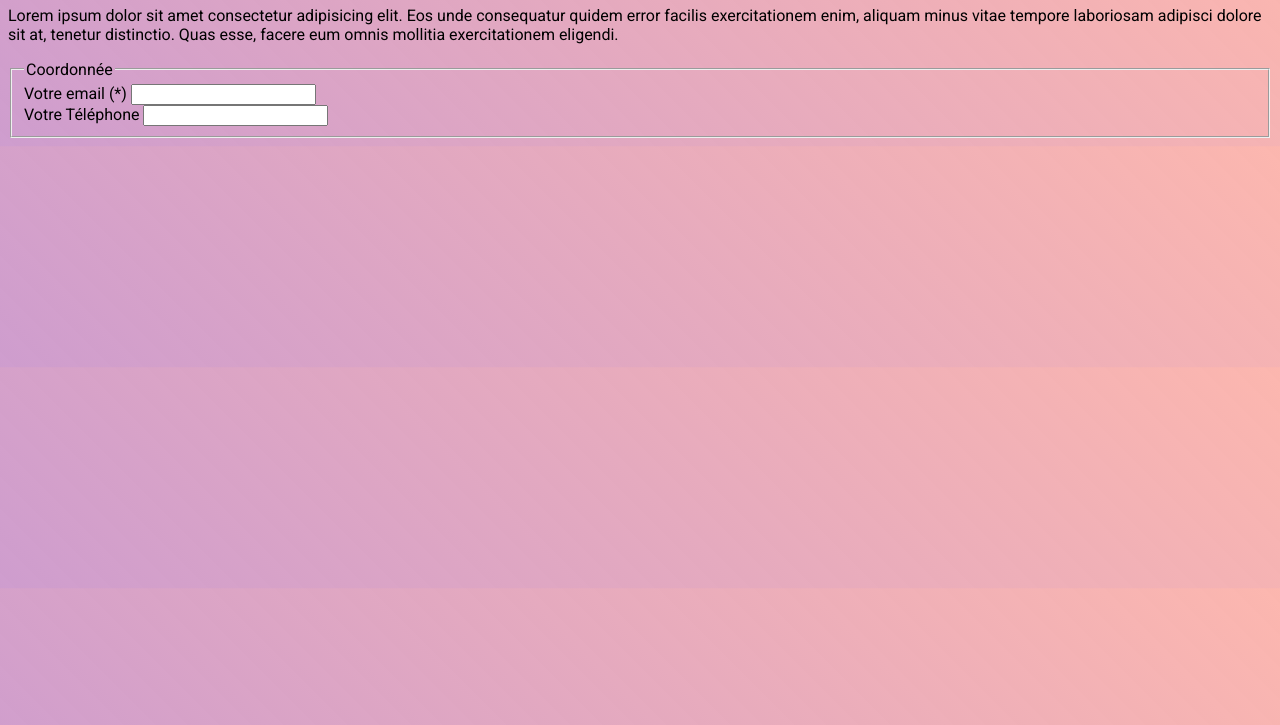
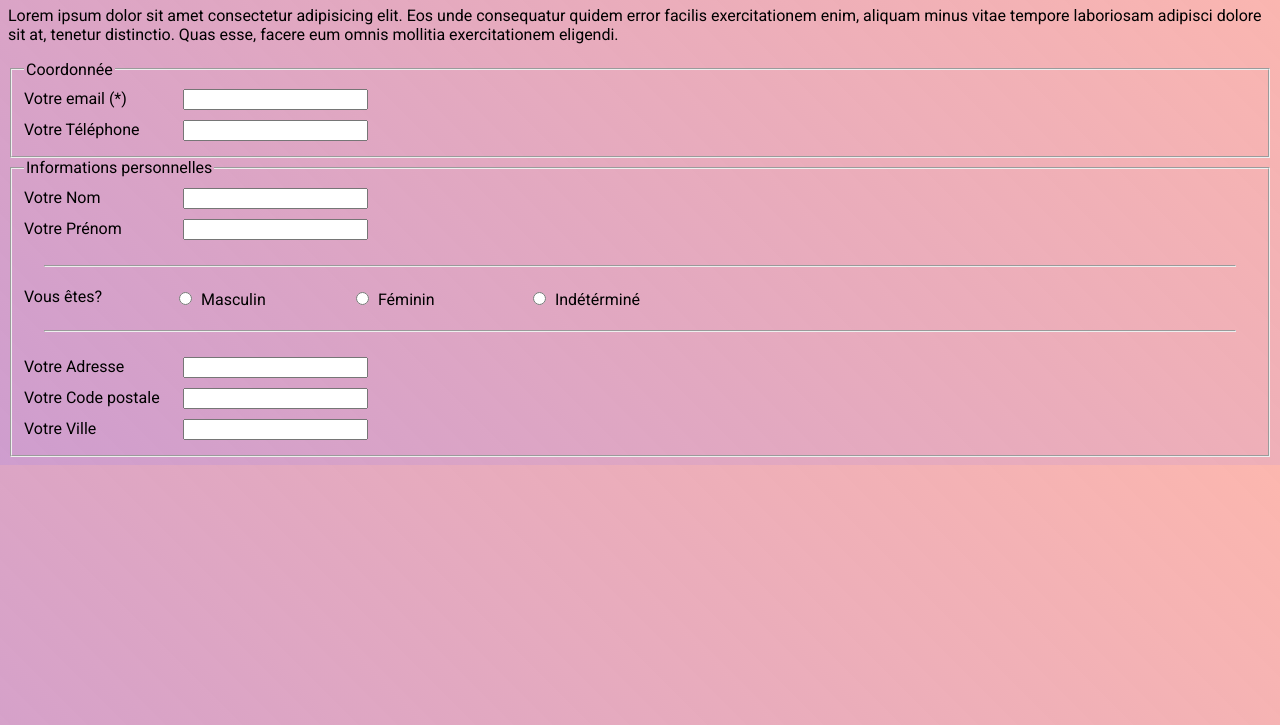
Before and after one commit to ChuckyMaster/WebStatic2, a plain HTML site: page WebStatic-main/formulaire/index.html in a window 1280 px wide. Shown: the part 75-800 px from the top of the page. Drawn offline with Linux system fonts and the light colour scheme.

Commit message:
avancement form

```diff
--- a/WebStatic-main/formulaire/index.html
+++ b/WebStatic-main/formulaire/index.html
@@ -9,7 +9,7 @@
   </head>
   <body>
     <div id="formulaire">
-      <h1>candidater pour partir en voyage</h1>
+      <h1>Candidater pour partir en voyage</h1>
       <p>
         Lorem ipsum dolor sit amet consectetur adipisicing elit. Eos unde
         consequatur quidem error facilis exercitationem enim, aliquam minus
@@ -30,6 +30,39 @@
             <input type="text" name="telephone" />
           </div>
         </fieldset>
+
+        <fieldset>
+          <legend>Informations personnelles</legend>
+
+          <label for="nom"> Votre Nom</label>
+          <input type="text" name="" value="" /> <br />
+          <label for="prenom"> Votre Prénom</label>
+          <input type="text" name="" value="" /> <br />
+          <hr />
+
+          <div id="sexe">
+            <label for="sexe">Vous êtes? </label>
+            <div>
+              <input type="radio" name="sexe" id="masculin" />
+              <label for="masculin">Masculin</label>
+            </div>
+            <div>
+              <input type="radio" name="sexe" id="feminin" />
+              <label for="feminin">Féminin</label>
+            </div>
+            <div>
+              <input type="radio" name="sexe" id="Indetermine" />
+              <label for="Indetermine"> Indétérminé</label>
+            </div>
+          </div>
+          <hr />
+          <label for="adresse"> Votre Adresse</label>
+          <input type="text" name="" value="" /> <br />
+          <label for="adresse"> Votre Code postale</label>
+          <input type="text" name="" value="" /> <br />
+          <label for="adresse"> Votre Ville</label>
+          <input type="text" name="" value="" /> <br />
+        </fieldset>
       </form>
     </div>
   </body>
--- a/WebStatic-main/formulaire/style.css
+++ b/WebStatic-main/formulaire/style.css
@@ -11,3 +11,19 @@ body {
   background-position: center;
   font-family: "Roboto", "Sans serif";
 }
+
+hr {
+  margin: 20px;
+}
+#sexe {
+  display: flex;
+  flex-direction: row;
+}
+
+label {
+  display: inline-block;
+  width: 150px;
+}
+input {
+  margin: 5px;
+}
--- a/WebStatic-main/smoothie/_media.css
+++ b/WebStatic-main/smoothie/_media.css
@@ -11,10 +11,10 @@
         rgba(0, 0, 0, 0.123)
       ),
       url("img/detoxcuresmoothie.jpg");
-    /* background-position: center;
+    background-position: center;
     background-size: cover;
-    width: 100vh;
-    text-align: center; */
+
+    text-align: center;
   }
 
   h1 {
```
Also changed, not shown: WebStatic-main/smoothie/index.html (+2 -2 lines).
